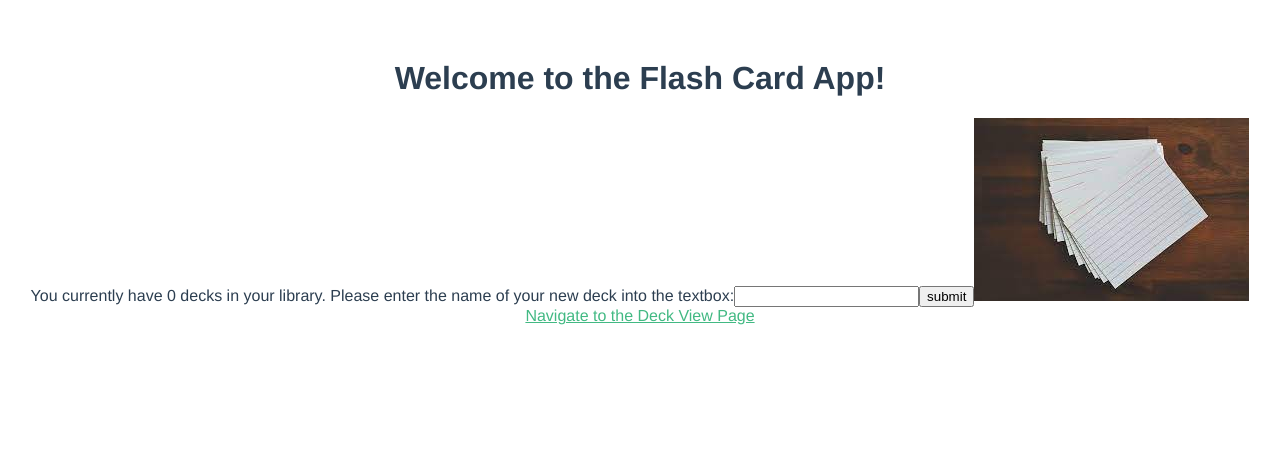
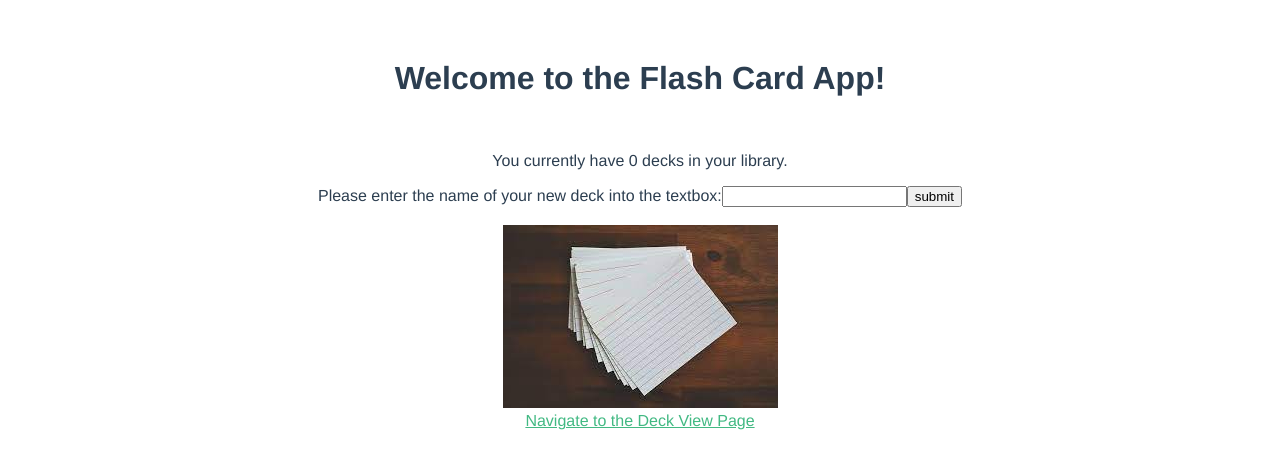
Before and after one commit to abasile1-tech/flash-card-app, a Vue app: page / in a window 1280 px wide. Shown: the top 468 px of the page. Built offline with nearby package versions, Linux system fonts and the light colour scheme.

Commit message:
just styling some spacing

```diff
--- a/src/components/Welcome.vue
+++ b/src/components/Welcome.vue
@@ -1,9 +1,12 @@
 <template>
   <div class="hello">
     <h1>Welcome to the Flash Card App!</h1>
-    <p class="displayInline">You currently have 0 decks in your library. Please enter the name of your new deck into the textbox:</p>
+    <br>
+    <p>You currently have 0 decks in your library.</p>
+    <p class="displayInline">Please enter the name of your new deck into the textbox:</p>
     <input type="text" v-model="deckInput"/>
     <button v-on:click="submit">submit</button>
+    <br> <br>
     <img src="../assets/flash_cards.png" alt="Flash Cards">
     <br>
     <a href="deck_view.html" target="_self">Navigate to the Deck View Page</a>
```
Also changed, not shown: 7 other files (tests, documents, lock files or other folders).
